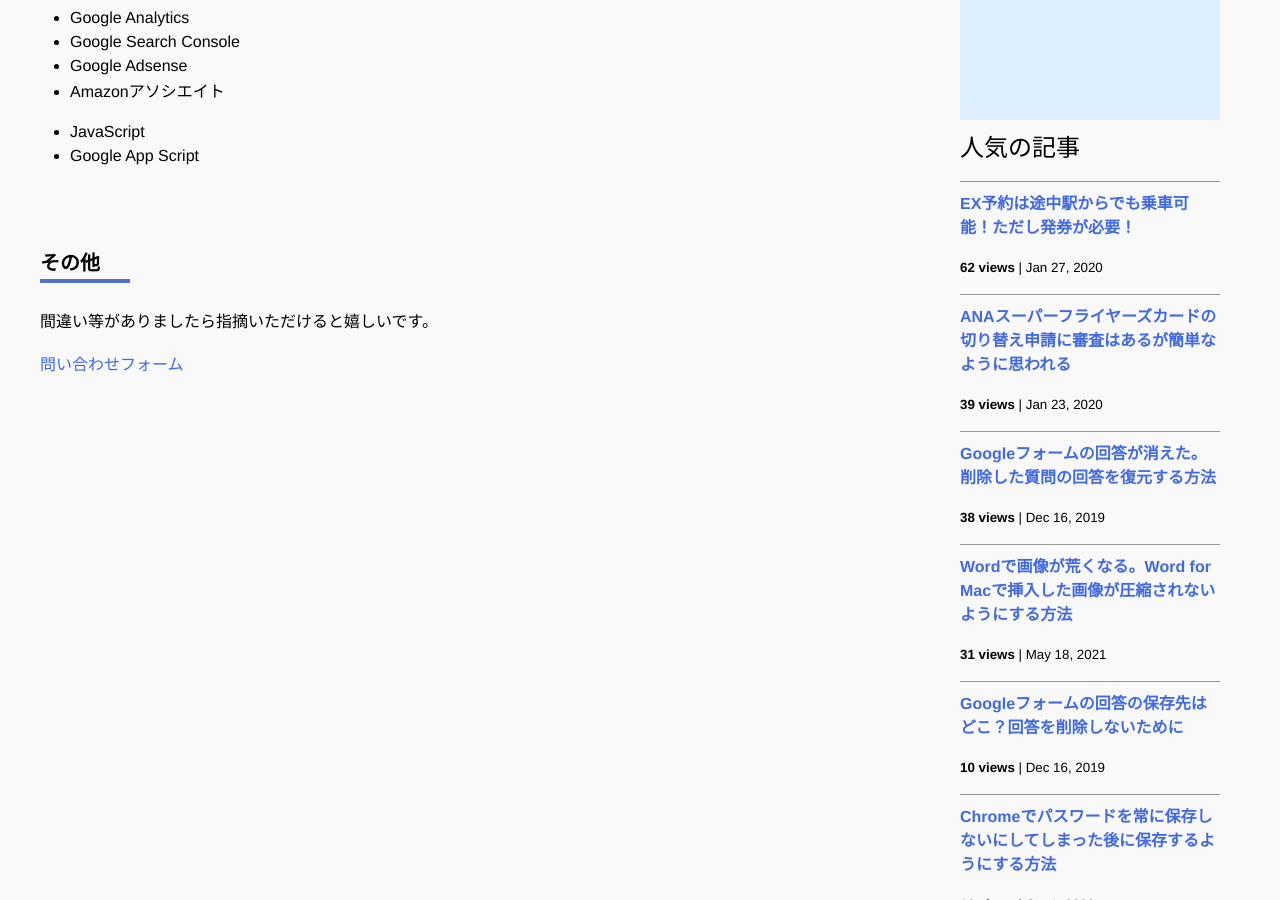
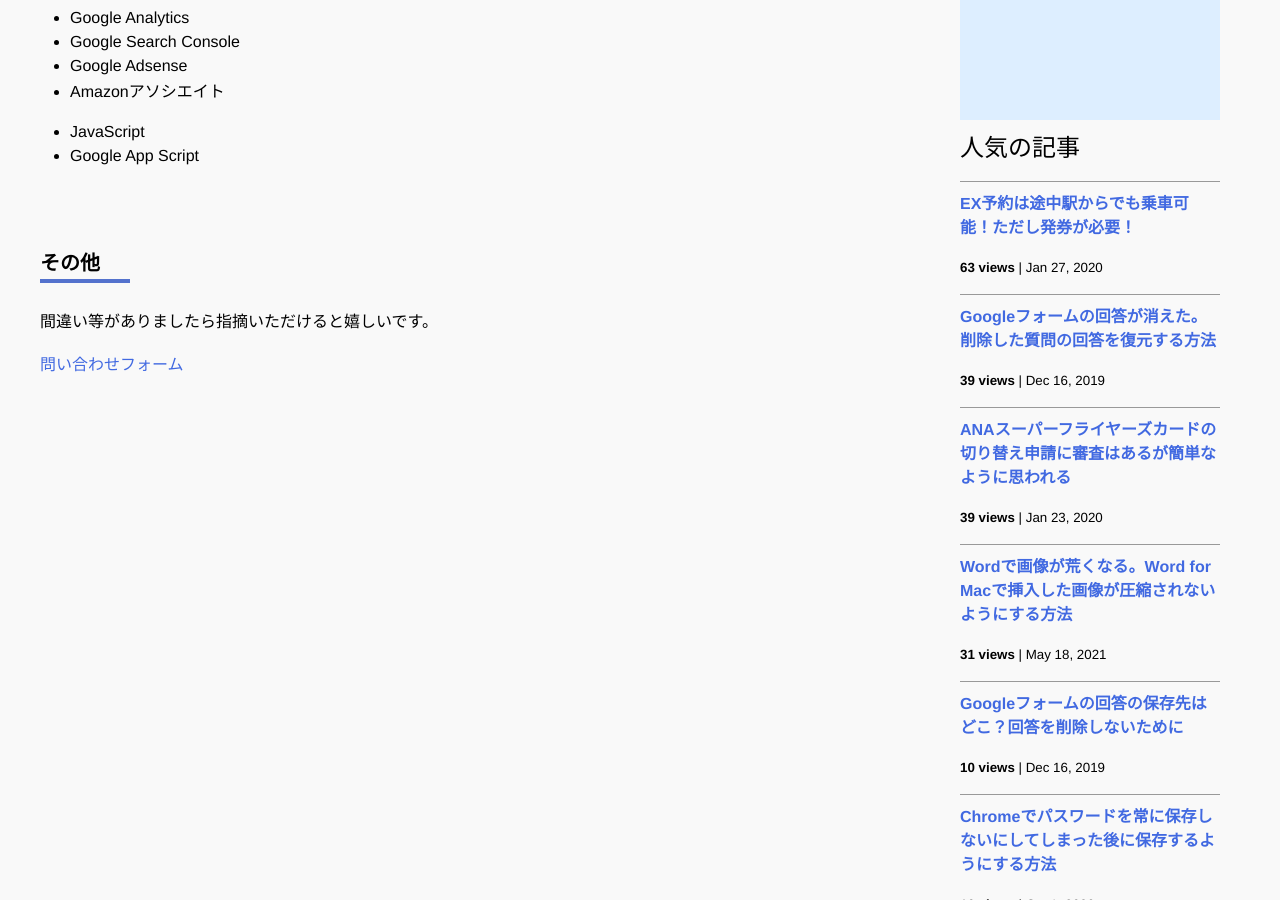
Before and after one commit to iwanaminami/shoyaiwaname, a Jekyll site: the page built from about.markdown, in a window 1280 px wide and 900 px high, scrolled down 693 px. Built offline with Jekyll 4.4.1, drawn with Linux system fonts in a browser that asks for light colours; nearby versions of some CDN libraries; comment, search, counter and statistics services are not loaded.

Commit message:
chore(ga): update _data/popularposts.yml 20260314-0252

```diff
--- a/_data/popularposts.yml
+++ b/_data/popularposts.yml
@@ -1,10 +1,10 @@
 side:
-  - view: 62
+  - view: 63
     url: "/2020/01/27/ex-rideontheway.html"
   - view: 39
+    url: "/2019/12/16/restore-googleform.html"
+  - view: 39
     url: "/2020/01/23/sfc-judge.html"
-  - view: 38
-    url: "/2019/12/16/restore-googleform.html"
   - view: 31
     url: "/2021/05/18/image-compression-word.html"
   - view: 17
```
